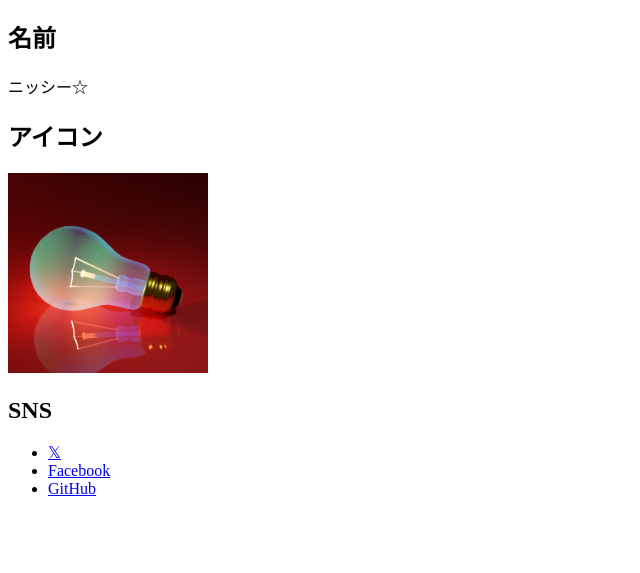
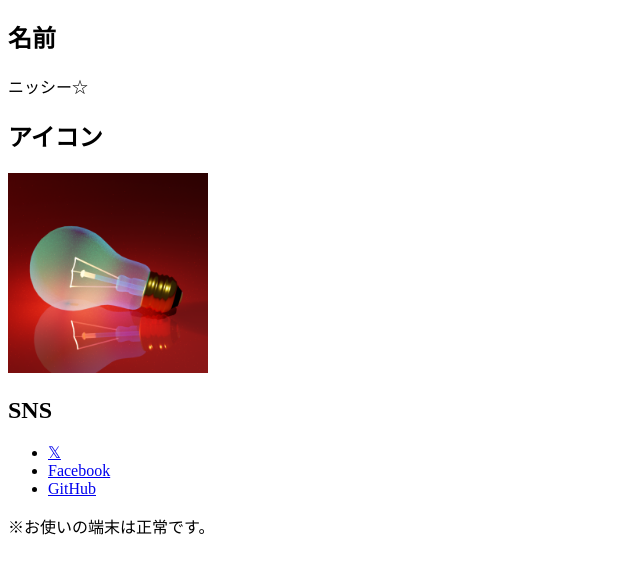
Before and after one commit to yukinissie/yukinissie-com, a website: page src/index.html in a window 1280 px wide. Shown: the part 61-634 px from the top of the page, without its empty margins (0-640 px from the left). Drawn offline with Linux system fonts and the light colour scheme.

Commit message:
feat: 注意書きの追加

```diff
--- a/src/index.html
+++ b/src/index.html
@@ -18,5 +18,6 @@
       <li><a href="https://facebook.com/yukinissie">Facebook</a></li>
       <li><a href="https://github.com/yukinissie">GitHub</a></li>
     </ul>
+    <p>※お使いの端末は正常です。</p>
   </body>
 </html>
```
